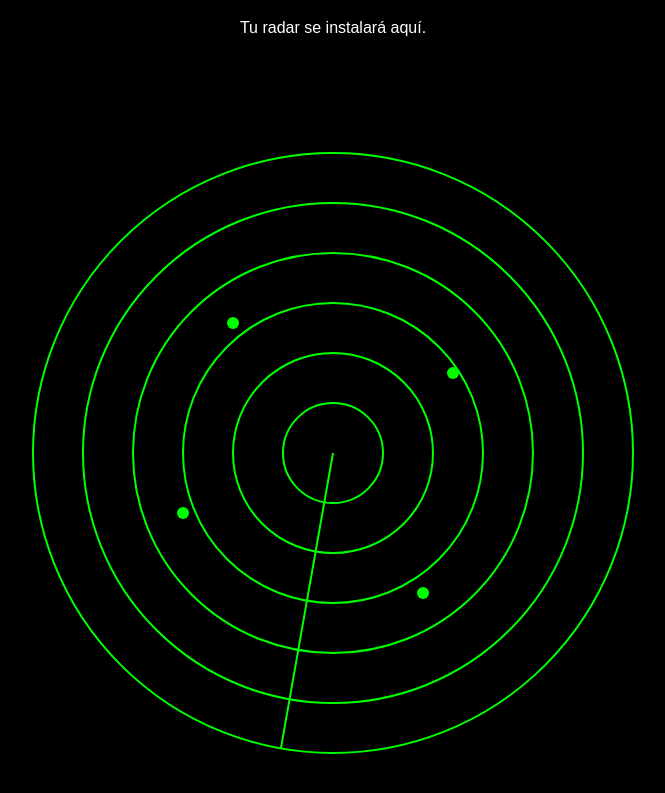
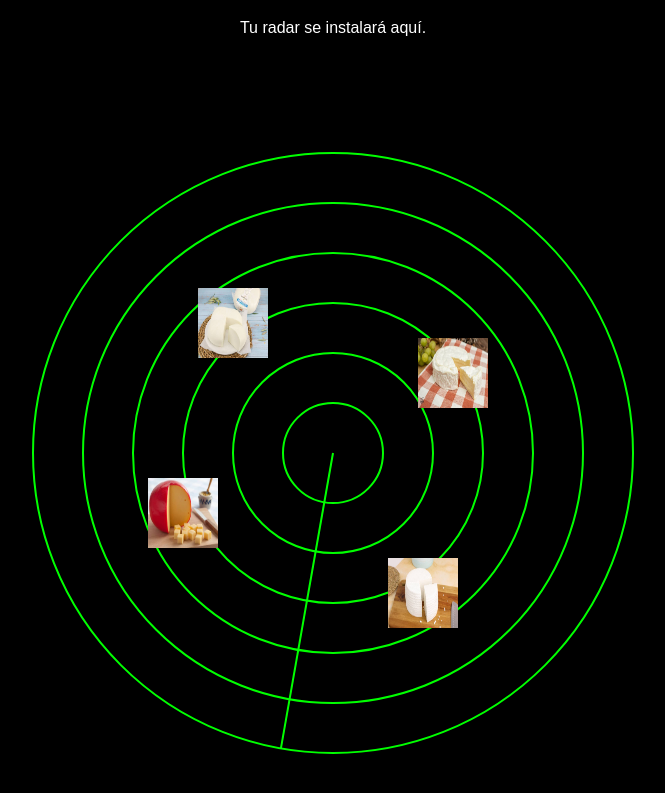
Before and after one commit to reniebla377-bot/detector-de-quesazos, a plain HTML site: page index.html in a window 1280 px wide. Shown: the part 61-854 px from the top of the page, without its empty margins (307-972 px from the left). Drawn offline with Linux system fonts and the light colour scheme; animation ran at ten frames a second.

Commit message:
Update index.html

```diff
--- a/index.html
+++ b/index.html
@@ -39,12 +39,25 @@
     ajustar();
     window.onresize = ajustar;
 
-    // Quesos (coordenadas relativas al centro)
+    // Cargar imágenes reales de quesos
+    const img1 = new Image();
+    img1.src = "queso 1.jpg";
+
+    const img2 = new Image();
+    img2.src = "queso 2.jpg";
+
+    const img3 = new Image();
+    img3.src = "queso 3.jpg";
+
+    const img4 = new Image();
+    img4.src = "queso 4.jpg";
+
+    // Quesos con coordenadas e imagen
     const quesos = [
-        { nombre: "Queso Manchego", x: 120, y: -80 },
-        { nombre: "Queso Gouda", x: -150, y: 60 },
-        { nombre: "Queso Cheddar", x: 90, y: 140 },
-        { nombre: "Queso Brie", x: -100, y: -130 }
+        { nombre: "Queso 1", x: 120, y: -80, img: img1 },
+        { nombre: "Queso 2", x: -150, y: 60, img: img2 },
+        { nombre: "Queso 3", x: 90, y: 140, img: img3 },
+        { nombre: "Queso 4", x: -100, y: -130, img: img4 }
     ];
 
     // Radar
@@ -77,7 +90,7 @@
         ctx.lineTo(finX, finY);
         ctx.stroke();
 
-        // Dibujar quesos
+        // Dibujar quesos con imagen real
         for (const q of quesos) {
             const qx = cx + q.x;
             const qy = cy + q.y;
@@ -89,16 +102,14 @@
 
             const dif = Math.abs((angulo - angQ + 180) % 360 - 180);
 
+            const size = 70; // tamaño del queso
+
             if (dif < 5) {
-                ctx.fillStyle = "red";
-                ctx.beginPath();
-                ctx.arc(qx, qy, 10, 0, Math.PI * 2);
-                ctx.fill();
+                ctx.filter = "drop-shadow(0 0 25px red)";
+                ctx.drawImage(q.img, qx - size/2, qy - size/2, size, size);
+                ctx.filter = "none";
             } else {
-                ctx.fillStyle = "#00ff00";
-                ctx.beginPath();
-                ctx.arc(qx, qy, 6, 0, Math.PI * 2);
-                ctx.fill();
+                ctx.drawImage(q.img, qx - size/2, qy - size/2, size, size);
             }
         }
 
```
